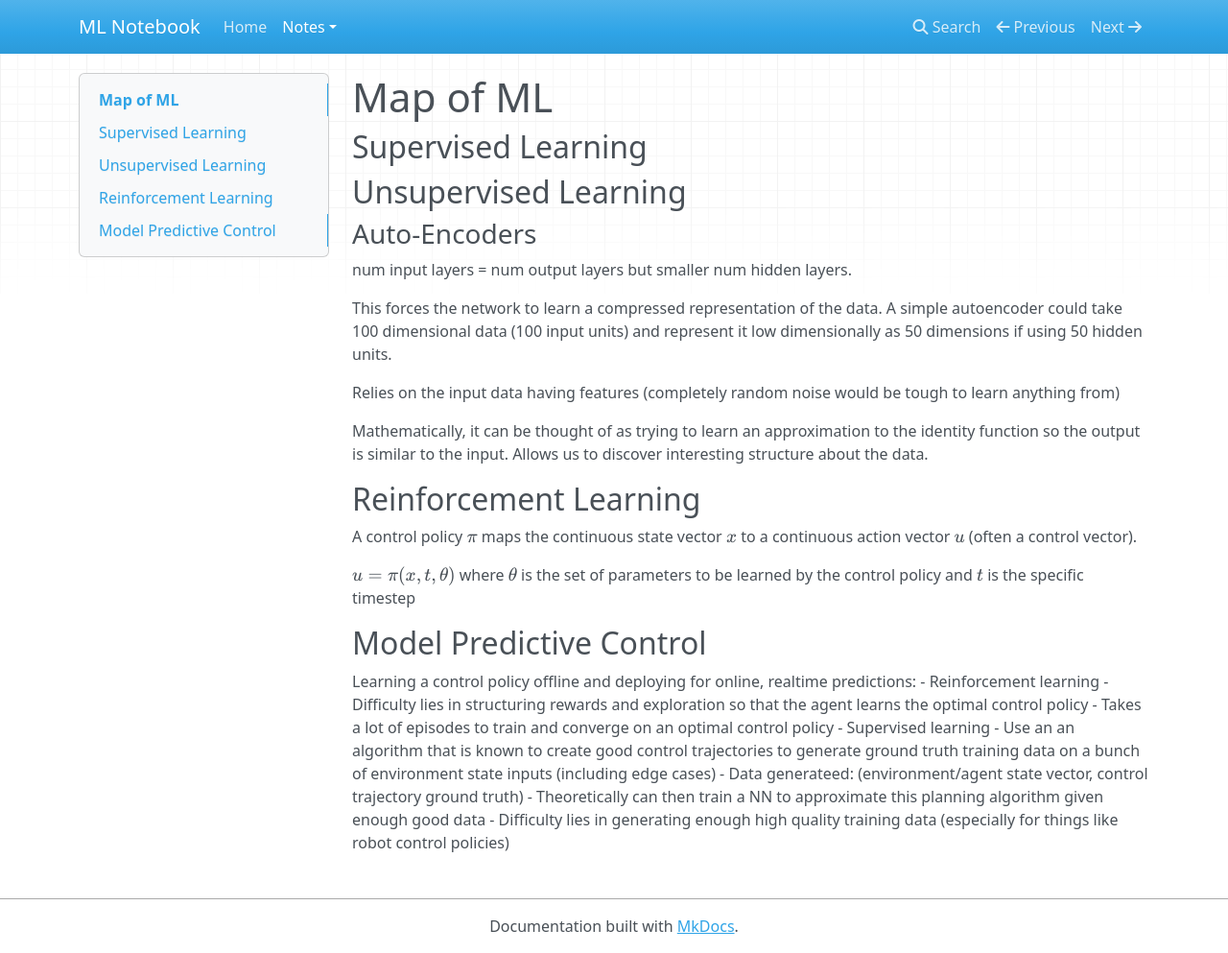
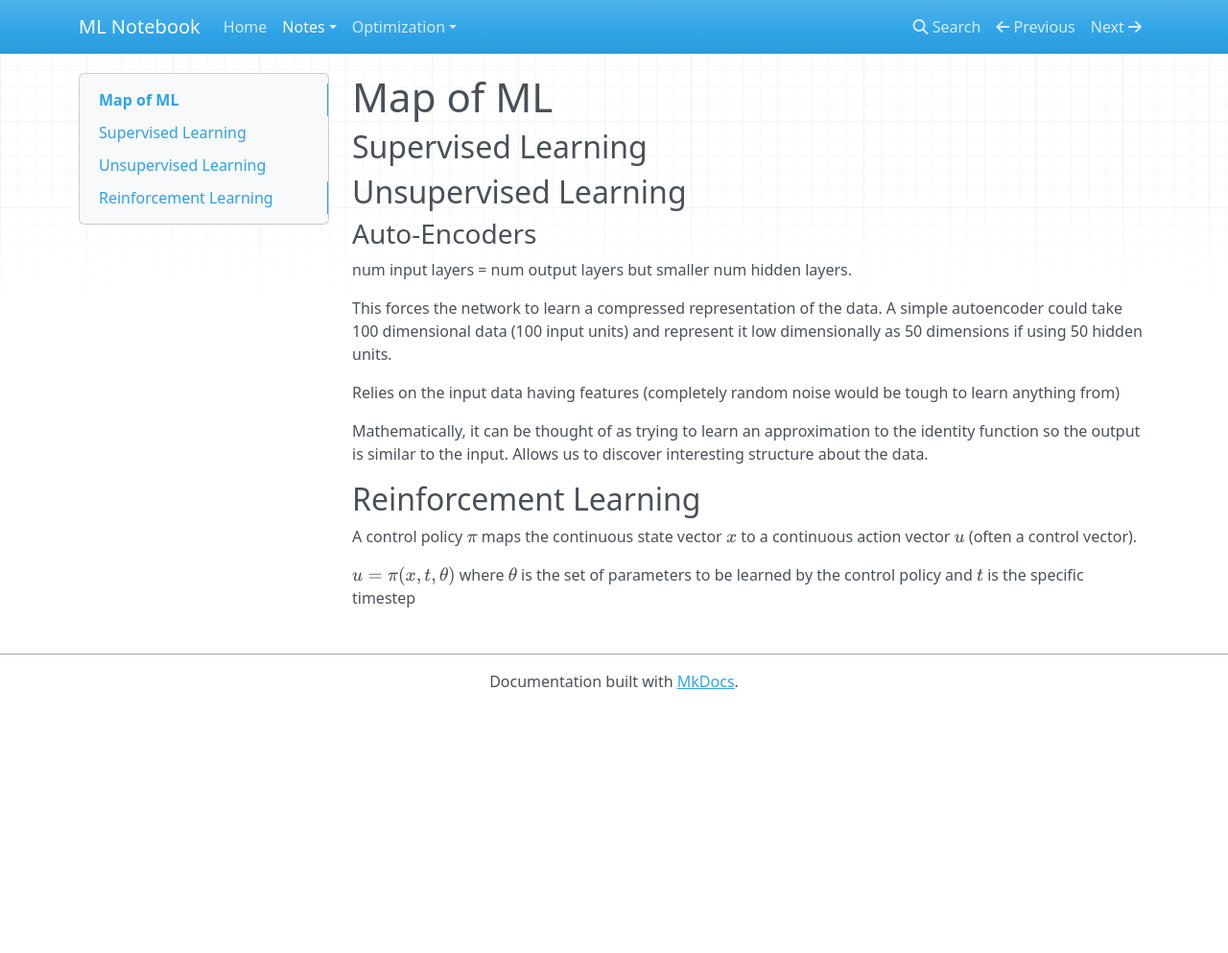
Before and after one commit to meyerv11045/machine-learning, an MkDocs documentation site: the page built from docs/notes/machine_learning/map.md, in a window 1280 px wide and 993 px high. Shown: the whole window at 96% size. Built offline with MkDocs 1.6.1, drawn with Linux system fonts in a browser that asks for light colours; nearby versions of some CDN libraries; formulas are drawn with MathJax 3.

Commit message:
optimization notes

```diff
--- a/docs/mkdocs.yml
+++ b/docs/mkdocs.yml
@@ -16,3 +16,7 @@
     - 'Supervised Learning': 'machine_learning/supervised_learning.md'
     - 'Activation Functions': 'machine_learning/activation_functions.md'
     - 'Reinforcement Learning': 'machine_learning/reinforcement_learning.md'
+  - Optimization:
+    - 'Overview': 'optimization/overview.md'
+    - 'Model Predictive Control': 'optimization/mpc.md'
+    - 'Function Approximation': 'optimization/func_approx.md'
--- a/docs/notes/machine_learning/map.md
+++ b/docs/notes/machine_learning/map.md
@@ -17,15 +17,3 @@
 A control policy $\pi$ maps the continuous state vector $x$ to a continuous action vector $u$ (often a control vector).
 
 $u = \pi(x,t,\theta)$ where $\theta$ is the set of parameters to be learned by the control policy and $t$ is the specific timestep
-
-
-## Model Predictive Control
-Learning a control policy offline and deploying for online, realtime predictions:
-- Reinforcement learning
-    - Difficulty lies in structuring rewards and exploration so that the agent learns the optimal control policy
-    - Takes a lot of episodes to train and converge on an optimal control policy
-- Supervised learning
-    - Use an an algorithm that is known to create good control trajectories to generate ground truth training data on a bunch of environment state inputs (including edge cases)
-        - Data generateed: (environment/agent state vector, control trajectory ground truth)
-        - Theoretically can then train a NN to approximate this planning algorithm given enough good data
-    - Difficulty lies in generating enough high quality training data (especially for things like robot control policies)
```
Also changed, not shown: docs/notes/machine_learning/activation_functions.md (+0 -14 lines), docs/notes/machine_learning/supervised_learning.md (+1 -3 lines), docs/notes/optimization/func_approx.md (added, +1 -0 lines), docs/notes/optimization/mpc.md (added, +37 -0 lines), docs/notes/optimization/overview.md (added, +51 -0 lines), docs/notes/optimization/static/PWA-from-data.png (added), docs/notes/optimization/static/PWA-of-real.png (added).
